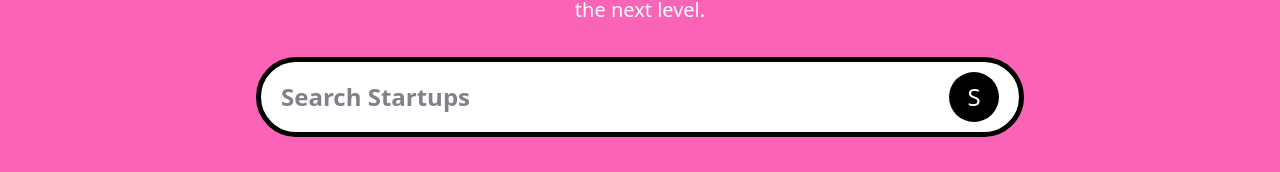
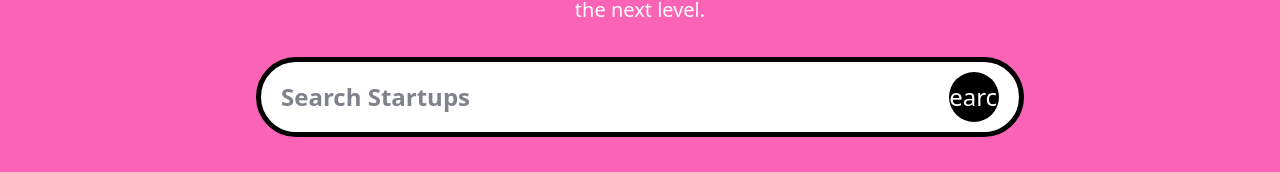
Before and after one commit to m-zeeshan-saeed/yc_directory, a Next.js app: page / in a window 1280 px wide. Shown: the part 382-554 px from the top of the page. Built offline with nearby package versions, Linux system fonts and the light colour scheme; no server answers.

Commit message:
change text

```diff
--- a/app/components/SearchForm.tsx
+++ b/app/components/SearchForm.tsx
@@ -21,7 +21,7 @@ const SearchForm = ({ query }: { query?: string }) => {
           type="submit"
           className="size-[50px] rounded-full bg-black flex justify-center items-center !important text-white"
         >
-          S
+          Search
         </button>
       </div>
     </Form>
```
